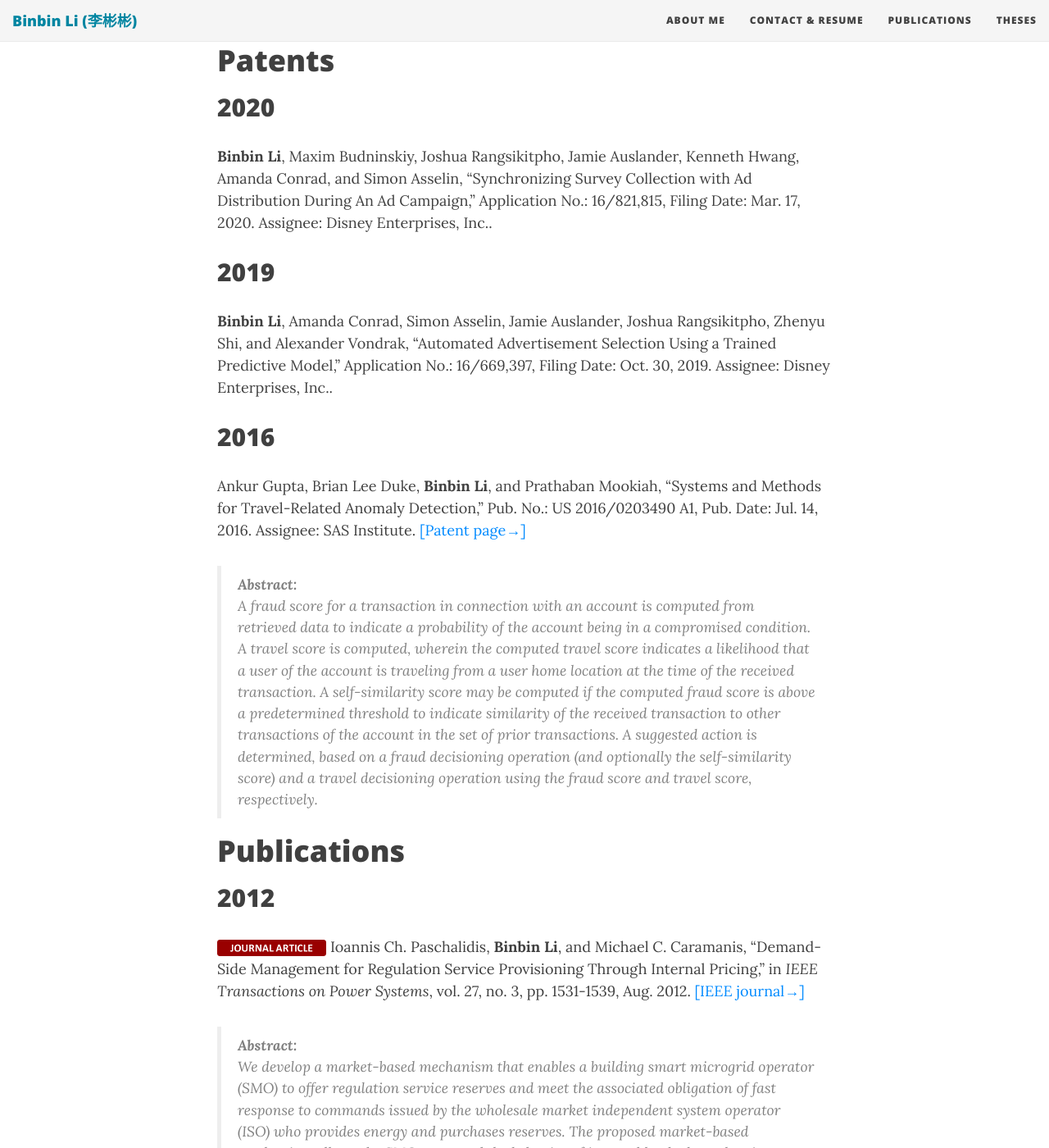
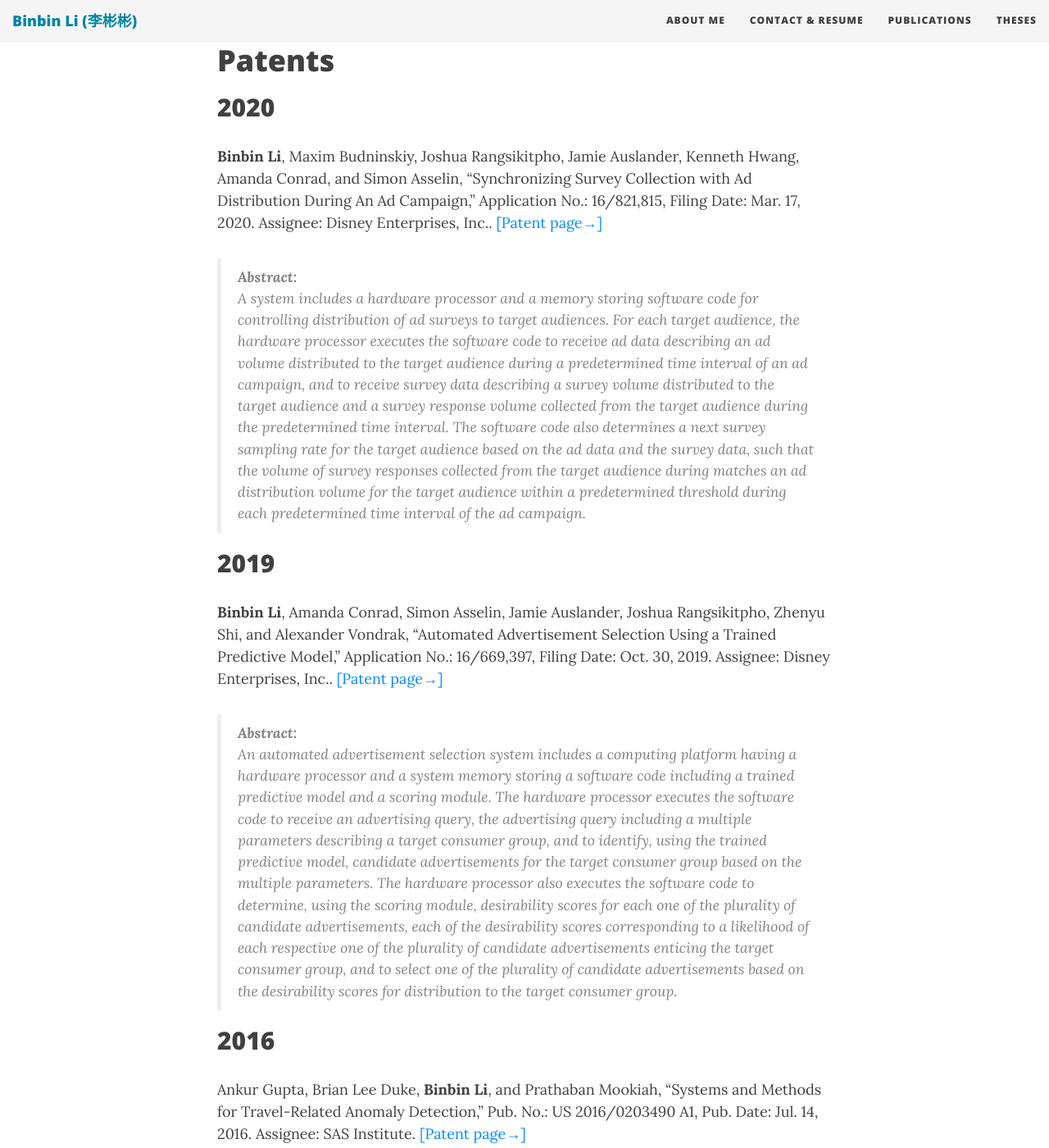
Before and after one commit to labrook/labrook.github.io, a Jekyll site: the page built from publications.md, in a window 1280 px wide and 1400 px high, scrolled down 369 px. Shown: the whole window at 82% size. Built offline with Jekyll 4.4.1, drawn with Linux system fonts in a browser that asks for light colours; nearby versions of some CDN libraries.

Commit message:
Add abstracts and links of two Disney patents

```diff
--- a/publications.md
+++ b/publications.md
@@ -9,11 +9,15 @@ I can also be found on [Google Scholar](https://scholar.google.com/citations?use
 
 ## 2020
 
-**Binbin Li**, Maxim Budninskiy, Joshua Rangsikitpho, Jamie Auslander, Kenneth Hwang, Amanda Conrad, and Simon Asselin, "Synchronizing Survey Collection with Ad Distribution During An Ad Campaign," Application No.: 16/821,815, Filing Date: Mar. 17, 2020. Assignee: Disney Enterprises, Inc..
+**Binbin Li**, Maxim Budninskiy, Joshua Rangsikitpho, Jamie Auslander, Kenneth Hwang, Amanda Conrad, and Simon Asselin, "Synchronizing Survey Collection with Ad Distribution During An Ad Campaign," Application No.: 16/821,815, Filing Date: Mar. 17, 2020. Assignee: Disney Enterprises, Inc.. [[Patent page&#8594;]](https://patentscope.wipo.int/search/en/detail.jsf?docId=US336570300)
+>**Abstract:**
+>A system includes a hardware processor and a memory storing software code for controlling distribution of ad surveys to target audiences. For each target audience, the hardware processor executes the software code to receive ad data describing an ad volume distributed to the target audience during a predetermined time interval of an ad campaign, and to receive survey data describing a survey volume distributed to the target audience and a survey response volume collected from the target audience during the predetermined time interval. The software code also determines a next survey sampling rate for the target audience based on the ad data and the survey data, such that the volume of survey responses collected from the target audience during matches an ad distribution volume for the target audience within a predetermined threshold during each predetermined time interval of the ad campaign.
 
 ## 2019
 
-**Binbin Li**, Amanda Conrad, Simon Asselin, Jamie Auslander, Joshua Rangsikitpho, Zhenyu Shi, and Alexander Vondrak, "Automated Advertisement Selection Using a Trained Predictive Model," Application No.: 16/669,397, Filing Date: Oct. 30, 2019. Assignee: Disney Enterprises, Inc..
+**Binbin Li**, Amanda Conrad, Simon Asselin, Jamie Auslander, Joshua Rangsikitpho, Zhenyu Shi, and Alexander Vondrak, "Automated Advertisement Selection Using a Trained Predictive Model," Application No.: 16/669,397, Filing Date: Oct. 30, 2019. Assignee: Disney Enterprises, Inc.. [[Patent page&#8594;]](https://patentscope.wipo.int/search/en/detail.jsf?docId=US294409549)
+>**Abstract:**
+>An automated advertisement selection system includes a computing platform having a hardware processor and a system memory storing a software code including a trained predictive model and a scoring module. The hardware processor executes the software code to receive an advertising query, the advertising query including a multiple parameters describing a target consumer group, and to identify, using the trained predictive model, candidate advertisements for the target consumer group based on the multiple parameters. The hardware processor also executes the software code to determine, using the scoring module, desirability scores for each one of the plurality of candidate advertisements, each of the desirability scores corresponding to a likelihood of each respective one of the plurality of candidate advertisements enticing the target consumer group, and to select one of the plurality of candidate advertisements based on the desirability scores for distribution to the target consumer group.
 
 ## 2016
 
```
